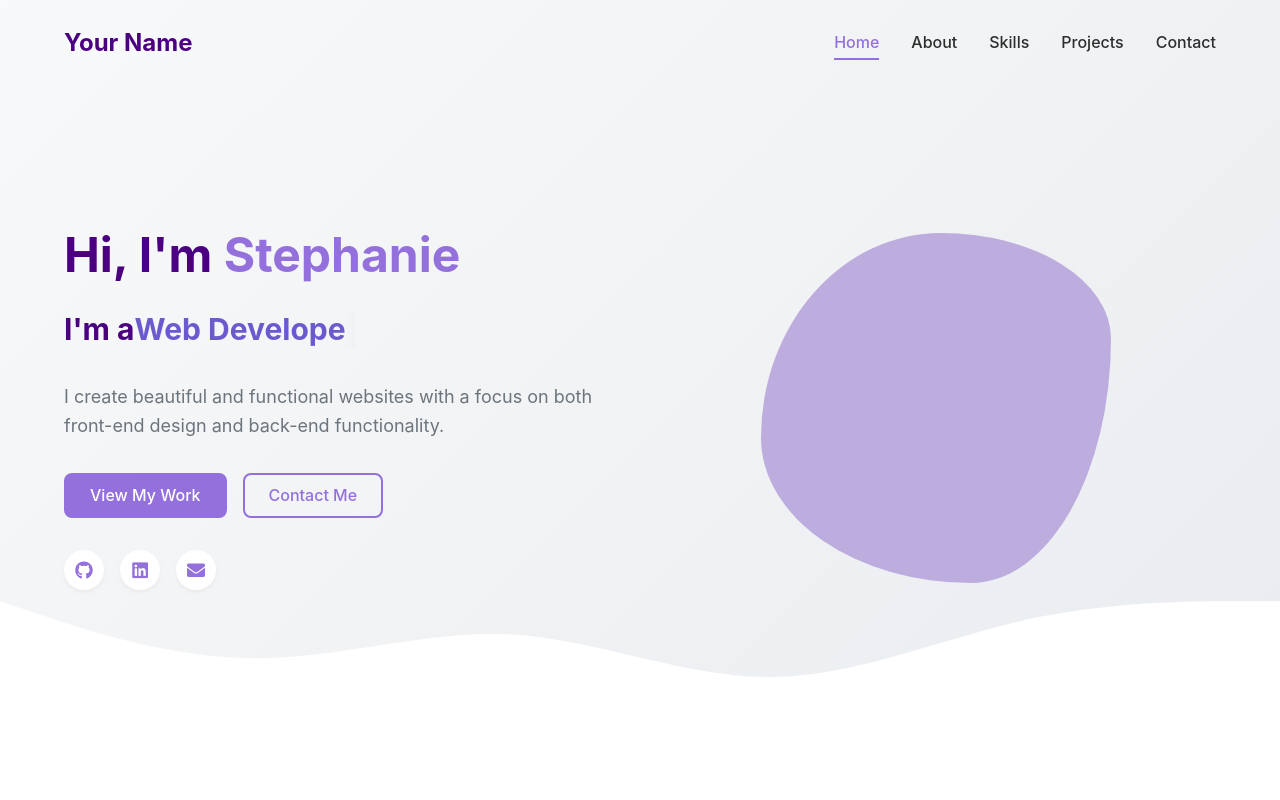
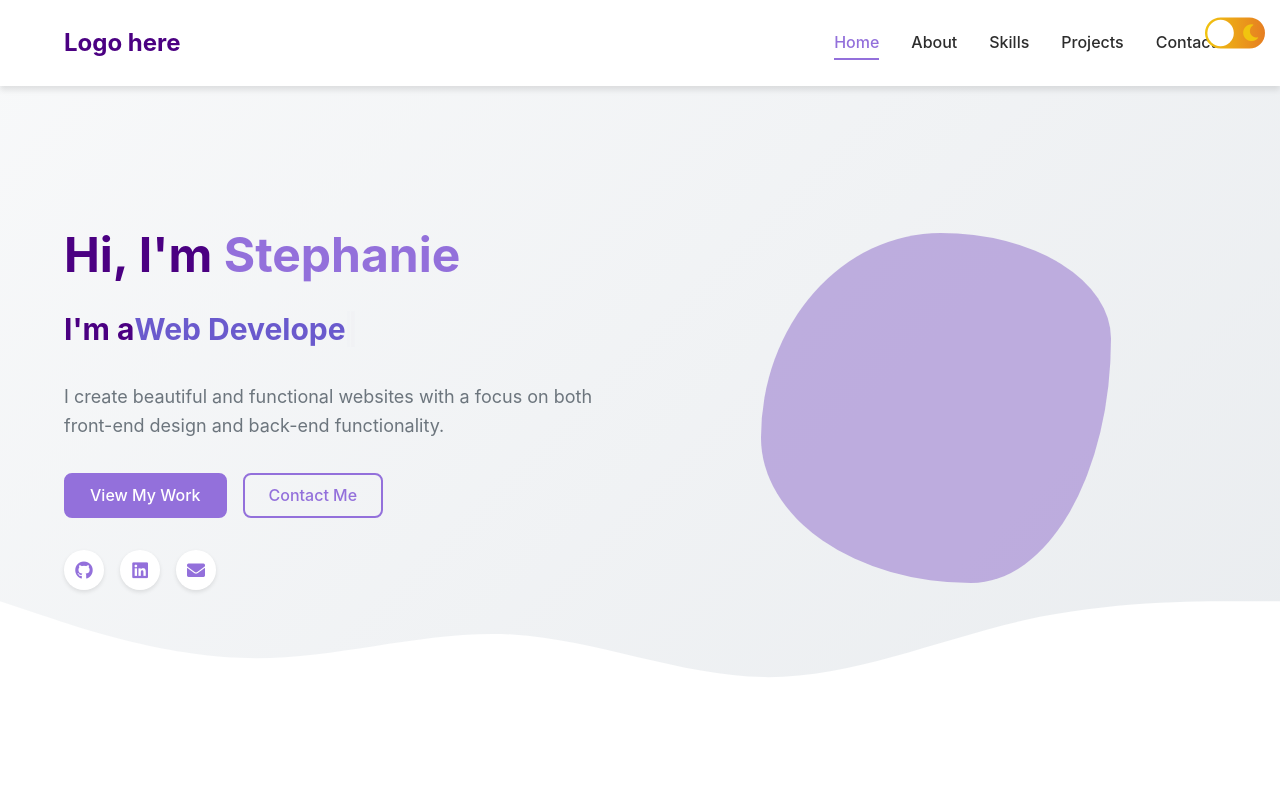
Before and after one commit to stephanuh/My-Awesome-Porfolio, a React (Vite) app in the folder client/: page / in a window 1280 px wide. Shown: the top 800 px of the page. Built offline with nearby package versions, Linux system fonts and the light colour scheme.

Commit message:
created a dark and light mode for ThemeToggles

```diff
--- a/client/src/App.css
+++ b/client/src/App.css
@@ -1,23 +1,24 @@
+@import url('https://cdnjs.cloudflare.com/ajax/libs/font-awesome/5.15.4/css/all.min.css');
+
 :root {
-  /* Primary Color Palette */
+  /* Light Theme (Default) */
   --primary-color: #9370DB;      /* Medium Purple/Lilac */
   --primary-light: #B19CD9;      /* Lighter Lilac */
   --primary-dark: #6A5ACD;       /* Darker Purple */
 
-  /* Neutral Colors */
   --white: #FFFFFF;
   --light-gray: #F8F9FA;
   --medium-gray: #E9ECEF;
   --dark-gray: #6C757D;
 
-  /* Text Colors */
   --text-dark: #2D2D2D;          /* Almost Black for regular text */
   --text-purple: #4B0082;        /* Dark Purple for headings */
 
-  /* Accent Colors */
-  --accent-color: #FFD700;       /* Gold/Yellow for call-to-action elements */
-  --success-color: #28A745;      /* Green for success messages */
-  --error-color: #DC3545;        /* Red for error messages */
+  --background-main: var(--white);
+  --background-secondary: var(--light-gray);
+  --card-background: var(--white);
+  --border-color: var(--medium-gray);
+  --shadow-color: rgba(0, 0, 0, 0.1);
 
   /* Font Sizes */
   --font-xs: 0.75rem;            /* 12px */
@@ -45,15 +46,49 @@
   --radius-lg: 1rem;             /* 16px */
   --radius-full: 9999px;         /* Full rounded corners */
 
+  /* Other colors */
+  --accent-color: #FFD700;       /* Gold/Yellow for call-to-action elements */
+  --success-color: #28A745;      /* Green for success messages */
+  --error-color: #DC3545;        /* Red for error messages */
+
   /* Transitions */
   --transition-fast: 0.2s;
   --transition-normal: 0.3s;
   --transition-slow: 0.5s;
+  --transition-theme: 0.4s ease;
 
   /* Shadows */
-  --shadow-sm: 0 2px 4px rgba(0, 0, 0, 0.05);
-  --shadow-md: 0 4px 6px rgba(0, 0, 0, 0.1);
-  --shadow-lg: 0 10px 15px rgba(0, 0, 0, 0.1);
+  --shadow-sm: 0 2px 4px var(--shadow-color);
+  --shadow-md: 0 4px 6px var(--shadow-color);
+  --shadow-lg: 0 10px 15px var(--shadow-color);
+}
+
+/* Dark Theme */
+[data-theme="dark"] {
+  /* Primary Colors - Sage Green */
+  --primary-color: #7EA182;      /* Sage Green */
+  --primary-light: #A4C1A9;      /* Lighter Sage */
+  --primary-dark: #5A7B5F;       /* Darker Sage */
+
+  /* Background & Text */
+  --white: #FFFFFF;              /* Keep white for contrast purposes */
+  --light-gray: #2A2D3E;         /* Dark bluish-gray for backgrounds */
+  --medium-gray: #414559;        /* Medium dark gray */
+  --dark-gray: #D1D5DB;          /* Light gray for text */
+
+  --text-dark: #E9ECEF;          /* Light gray for regular text */
+  --text-purple: #A4C1A9;        /* Sage green for headings */
+
+  --background-main: #1A1D29;    /* Very dark blue-gray */
+  --background-secondary: #2A2D3E; /* Dark bluish-gray */
+  --card-background: #252837;    /* Dark card background */
+  --border-color: #414559;       /* Darker border */
+  --shadow-color: rgba(0, 0, 0, 0.3); /* Darker shadow */
+
+  /* Other colors adjusted for dark mode */
+  --accent-color: #F0C05A;       /* Warmer yellow */
+  --success-color: #4CAF50;      /* Adjusted green */
+  --error-color: #F44336;        /* Adjusted red */
 }
 
 /* Reset and Base Styles */
@@ -73,8 +108,9 @@ body {
   font-size: var(--font-md);
   line-height: 1.6;
   color: var(--text-dark);
-  background-color: var(--white);
+  background-color: var(--background-main);
   overflow-x: hidden;
+  transition: background-color var(--transition-theme), color var(--transition-theme);
 }
 
 a {
@@ -106,6 +142,7 @@ h1, h2, h3, h4, h5, h6 {
   line-height: 1.2;
   color: var(--text-purple);
   margin-bottom: var(--space-md);
+  transition: color var(--transition-theme);
 }
 
 h1 {
@@ -126,6 +163,7 @@ h4 {
 
 p {
   margin-bottom: var(--space-md);
+  transition: color var(--transition-theme);
 }
 
 /* Layout */
@@ -141,6 +179,7 @@ main {
 
 section {
   padding: var(--space-3xl) 0;
+  transition: background-color var(--transition-theme);
 }
 
 .container {
@@ -170,6 +209,7 @@ section {
   width: 80px;
   height: 4px;
   background-color: var(--primary-color);
+  transition: background-color var(--transition-theme);
 }
 
 .btn {
@@ -177,7 +217,7 @@ section {
   padding: var(--space-sm) var(--space-lg);
   font-weight: 500;
   border-radius: var(--radius-md);
-  transition: all var(--transition-normal) ease;
+  transition: all var(--transition-normal) ease, background-color var(--transition-theme), color var(--transition-theme), border-color var(--transition-theme);
   text-align: center;
 }
 
@@ -202,6 +242,36 @@ section {
 .btn-outline:hover {
   background-color: var(--primary-color);
   color: var(--white);
+}
+
+/* Sections with alternating backgrounds */
+section:nth-child(odd) {
+  background-color: var(--background-main);
+}
+
+section:nth-child(even) {
+  background-color: var(--background-secondary);
+}
+
+/* All cards, forms, and containers */
+.navbar,
+.about-img-container,
+.skill-card,
+.project-card,
+.contact-info,
+.contact-form,
+.contact-card .slide.slide2 {
+  background-color: var(--card-background);
+  transition: background-color var(--transition-theme), box-shadow var(--transition-theme);
+  box-shadow: var(--shadow-md);
+}
+
+/* Border colors */
+.project-card,
+.form-group input,
+.form-group textarea {
+  border-color: var(--border-color);
+  transition: border-color var(--transition-theme);
 }
 
 /* Responsive Design */
--- a/client/src/App.tsx
+++ b/client/src/App.tsx
@@ -6,6 +6,8 @@ import Skills from './component/Skills';
 import Projects from './component/Projects';
 import Contact from './component/Contact';
 import Footer from './component/Footer';
+import ThemeToggle from './component/ThemeToggle';
+
 import './App.css'
 
 function App() {
@@ -29,6 +31,7 @@ function App() {
 
   return (
     <div className="app">
+      <ThemeToggle />
       <Navbar scrolled={scrolled} />
       <main>
         <Banner />
--- a/client/src/Navbar.css
+++ b/client/src/Navbar.css
@@ -1,3 +1,5 @@
+@import url('https://cdnjs.cloudflare.com/ajax/libs/font-awesome/5.15.4/css/all.min.css');
+
 .navbar {
   position: fixed;
   top: 0;
@@ -5,12 +7,14 @@
   right: 0;
   z-index: 1000;
   padding: 1.5rem 0;
-    transition: all var(--transition-normal) ease;
+  transition: all var(--transition-normal) ease,
+              background-color var(--transition-theme),
+              box-shadow var(--transition-theme);
   background-color: transparent;
 }
 
 .navbar.scrolled {
-    background-color: var(--white);
+  background-color: var(--card-background);
   padding: 1rem 0;
   box-shadow: var(--shadow-md);
 }
@@ -25,7 +29,7 @@
   font-size: var(--font-2xl);
   font-weight: 700;
   color: var(--text-purple);
-    transition: color var(--transition-normal) ease;
+  transition: color var(--transition-normal) ease, color var(--transition-theme);
 }
 
 .navbar-logo:hover {
@@ -42,6 +46,7 @@
   font-weight: 500;
   position: relative;
   padding-bottom: 0.5rem;
+  transition: color var(--transition-normal) ease, color var(--transition-theme);
 }
 
 .navbar-menu li a::after {
@@ -52,7 +57,7 @@
   width: 0;
   height: 2px;
   background-color: var(--primary-color);
-    transition: width var(--transition-normal) ease;
+  transition: width var(--transition-normal) ease, background-color var(--transition-theme);
 }
 
 .navbar-menu li a:hover::after,
@@ -85,7 +90,7 @@
   width: 100%;
   background-color: var(--text-purple);
   border-radius: 3px;
-    transition: all var(--transition-normal) ease;
+  transition: all var(--transition-normal) ease, background-color var(--transition-theme);
 }
 
 .hamburger.active span:nth-child(1) {
@@ -111,12 +116,12 @@
     left: -100%;
     width: 100%;
     height: calc(100vh - 70px);
-      background-color: var(--white);
+    background-color: var(--card-background);
     flex-direction: column;
     align-items: center;
     justify-content: center;
     gap: 2.5rem;
-      transition: left var(--transition-normal) ease;
+    transition: left var(--transition-normal) ease, background-color var(--transition-theme);
     box-shadow: var(--shadow-md);
     padding: 2rem 0;
   }
--- /dev/null
+++ b/client/src/ThemeToggle.css
@@ -0,0 +1,62 @@
+.theme-toggle {
+    position: fixed;
+    top: 20px;
+    right: 20px;
+    z-index: 1001;
+  }
+
+  .theme-toggle-checkbox {
+    opacity: 0;
+    position: absolute;
+  }
+
+  .theme-toggle-label {
+    background: linear-gradient(to right, #F1C40F, #E67E22);
+    border-radius: 50px;
+    cursor: pointer;
+    display: flex;
+    align-items: center;
+    justify-content: space-between;
+    padding: 5px;
+    position: relative;
+    height: 26px;
+    width: 50px;
+    transform: scale(1.2);
+  }
+
+  .theme-toggle-label .fa-moon {
+    color: #f1c40f;
+    font-size: 14px;
+  }
+
+  .theme-toggle-label .fa-sun {
+    color: #f39c12;
+    font-size: 14px;
+  }
+
+  .theme-toggle-ball {
+    background-color: #fff;
+    border-radius: 50%;
+    position: absolute;
+    top: 2px;
+    left: 2px;
+    height: 22px;
+    width: 22px;
+    transform: translateX(0px);
+    transition: transform 0.3s ease;
+  }
+
+  .theme-toggle-checkbox:checked + .theme-toggle-label {
+    background: linear-gradient(to right, #4834d4, #686de0);
+  }
+
+  .theme-toggle-checkbox:checked + .theme-toggle-label .theme-toggle-ball {
+    transform: translateX(24px);
+  }
+
+  /* Responsive styles */
+  @media (max-width: 768px) {
+    .theme-toggle {
+      top: 70px;
+    }
+  }
--- a/client/src/component/Navbar.tsx
+++ b/client/src/component/Navbar.tsx
@@ -46,7 +46,7 @@ const Navbar: React.FC<NavbarProps> = ({ scrolled }) => {
     <nav className={`navbar ${scrolled ? 'scrolled' : ''}`}>
       <div className="container navbar-container">
         <a href="#home" className="navbar-logo">
-          Your Name
+          Logo here
         </a>
 
         <div className="navbar-toggle" onClick={toggleMenu}>
--- /dev/null
+++ b/client/src/component/ThemeToggle.tsx
@@ -0,0 +1,48 @@
+import { useState, useEffect } from 'react';
+import '../ThemeToggle.css';
+
+const ThemeToggle = () => {
+  const [isDarkMode, setIsDarkMode] = useState(false);
+
+  // Initialize theme based on user preference or localStorage
+  useEffect(() => {
+    const savedTheme = localStorage.getItem('theme');
+    const prefersDark = window.matchMedia('(prefers-color-scheme: dark)').matches;
+
+    if (savedTheme === 'dark' || (!savedTheme && prefersDark)) {
+      setIsDarkMode(true);
+      document.documentElement.setAttribute('data-theme', 'dark');
+    }
+  }, []);
+
+  const toggleTheme = () => {
+    if (isDarkMode) {
+      document.documentElement.setAttribute('data-theme', 'light');
+      localStorage.setItem('theme', 'light');
+    } else {
+      document.documentElement.setAttribute('data-theme', 'dark');
+      localStorage.setItem('theme', 'dark');
+    }
+
+    setIsDarkMode(!isDarkMode);
+  };
+
+  return (
+    <div className="theme-toggle">
+      <input
+        type="checkbox"
+        id="theme-toggle-checkbox"
+        className="theme-toggle-checkbox"
+        checked={isDarkMode}
+        onChange={toggleTheme}
+      />
+      <label htmlFor="theme-toggle-checkbox" className="theme-toggle-label">
+        <i className="fas fa-sun"></i>
+        <i className="fas fa-moon"></i>
+        <span className="theme-toggle-ball"></span>
+      </label>
+    </div>
+  );
+};
+
+export default ThemeToggle;
```
Lines whose indentation alone changed are shown as unchanged.
